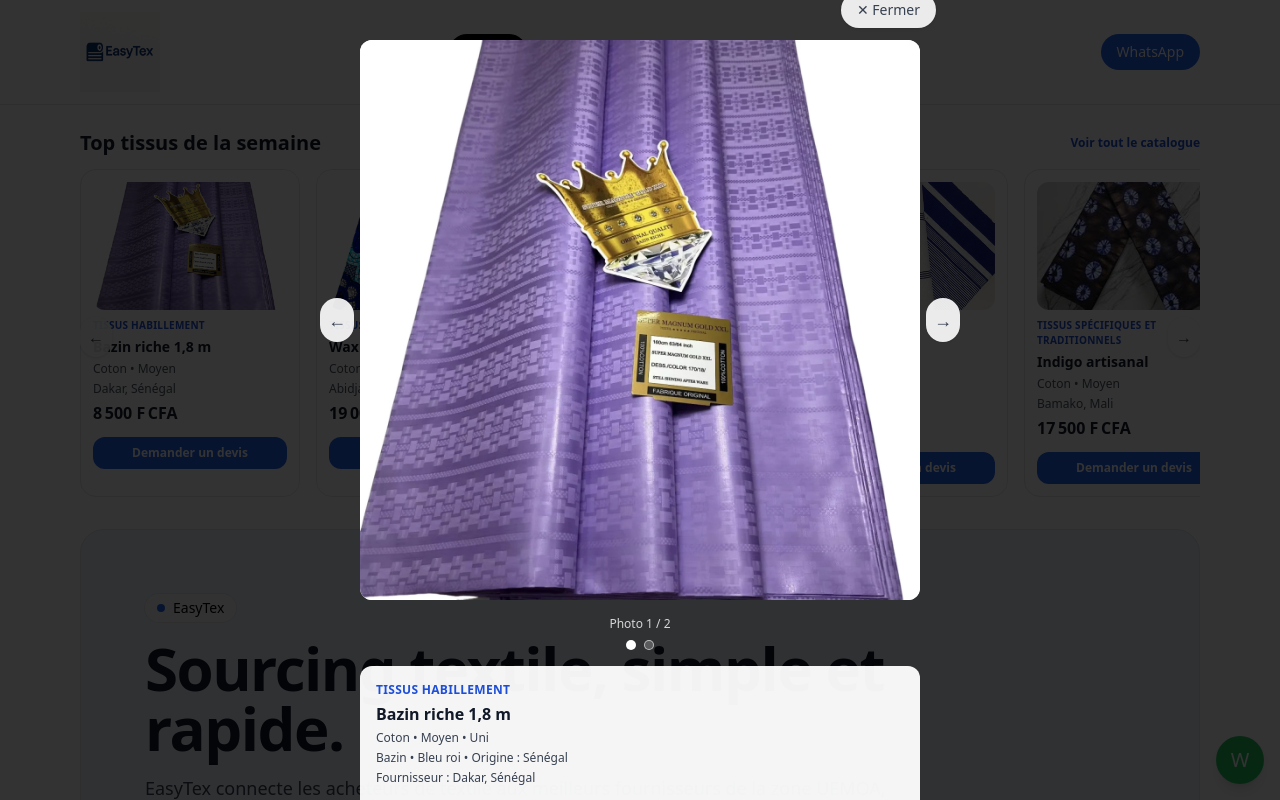
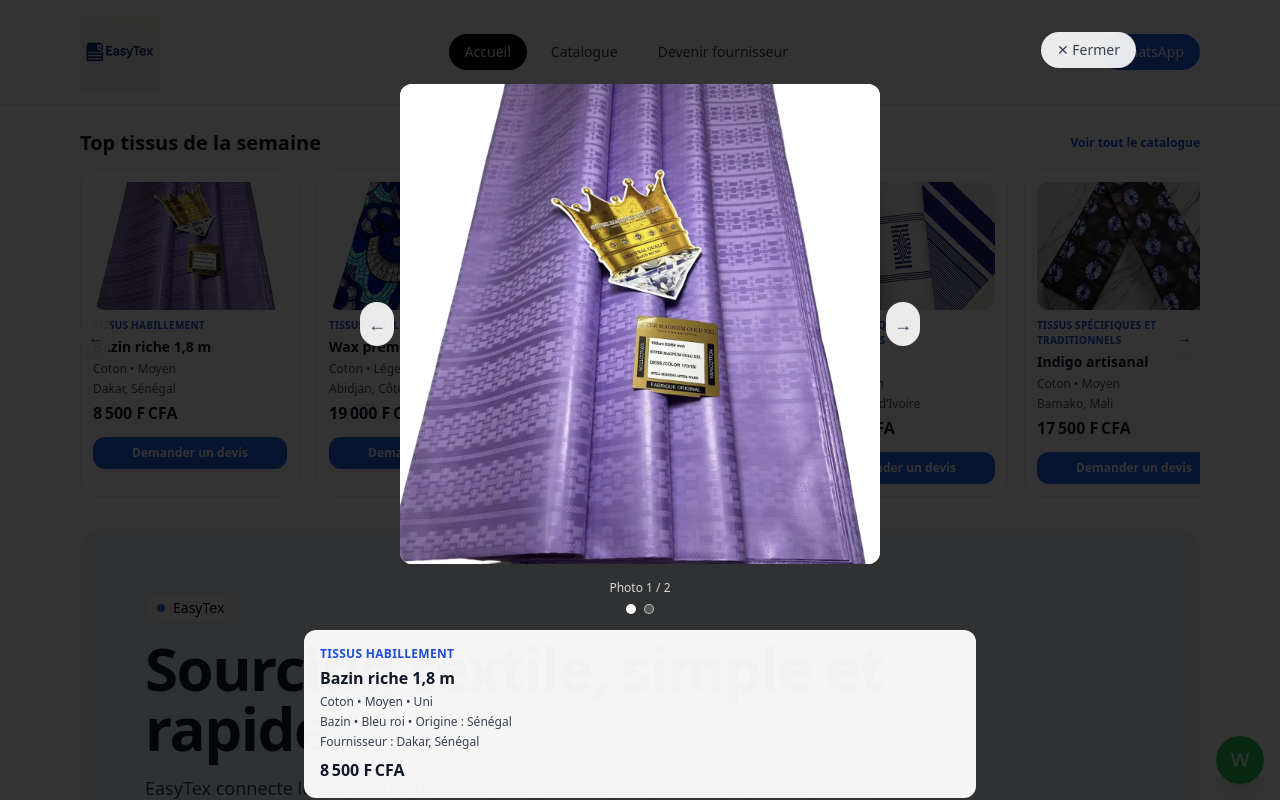
Before and after one commit to Ruth-Ya/easytex-mvp, a React (Vite) app: page / in a window 1280 px wide. Both pictures are taken after a click on the button 190 px from the left and 246 px from the top of the page. Shown: the top 800 px of the page. Built offline with nearby package versions, Linux system fonts and the light colour scheme.

Commit message:
Update App.jsx

```diff
--- a/src/App.jsx
+++ b/src/App.jsx
@@ -188,7 +188,7 @@ function Lightbox({
   onPrev,
   onNext,
   onSelect,
-  product, // ⚠️ NOUVEAU : infos produit
+  product, // infos produit
 }) {
   const [touchStartX, setTouchStartX] = useState(null);
   const [touchEndX, setTouchEndX] = useState(null);
@@ -245,16 +245,25 @@ function Lightbox({
   };
 
   return (
-    <div className="fixed inset-0 z-50 flex items-center justify-center bg-black/80">
-      <div className="absolute inset-0" onClick={onClose} />
-      <div className="relative z-10 flex max-h-[90vh] max-w-[92vw] flex-col items-center px-4">
-        <button
-          onClick={onClose}
-          className="absolute right-0 top-[-3rem] rounded-full bg-white/90 px-4 py-2 text-sm font-medium text-gray-700 shadow hover:bg-white"
-        >
-          ✕ Fermer
-        </button>
-
+    <div
+      className="fixed inset-0 z-50 flex justify-center overflow-y-auto bg-black/80"
+      onClick={onClose}
+    >
+      <div
+        className="my-8 flex w-full max-w-5xl flex-col items-center px-4"
+        onClick={(e) => e.stopPropagation()}
+      >
+        {/* Bouton fermer bien visible, non coupé */}
+        <div className="mb-4 flex w-full justify-end">
+          <button
+            onClick={onClose}
+            className="rounded-full bg-white/90 px-4 py-2 text-sm font-medium text-gray-700 shadow hover:bg-white"
+          >
+            ✕ Fermer
+          </button>
+        </div>
+
+        {/* Image + navigation */}
         <div
           className="relative flex items-center justify-center"
           onTouchStart={handleTouchStart}
@@ -288,7 +297,7 @@ function Lightbox({
           <img
             src={images[currentIndex]}
             alt=""
-            className="max-h-[70vh] max-w-[80vw] rounded-xl bg-white object-contain"
+            className="max-h-[60vh] max-w-[80vw] rounded-xl bg-white object-contain"
             onError={(e) => {
               e.currentTarget.onerror = null;
               e.currentTarget.src = "/logo-easytex.png";
@@ -321,9 +330,9 @@ function Lightbox({
           </div>
         )}
 
-        {/* ⚠️ NOUVEAU : description complète du tissu sous la photo */}
+        {/* Description produit sous la photo, avec scroll si besoin */}
         {product && (
-          <div className="mt-4 w-full max-w-[80vw] rounded-xl bg-white/95 p-4 text-sm text-gray-800">
+          <div className="mt-4 w-full max-w-2xl rounded-xl bg-white/95 p-4 text-sm text-gray-800">
             <div className="text-xs font-semibold uppercase tracking-wide text-blue-700">
               {product.category}
             </div>
@@ -1199,13 +1208,15 @@ function SupplierSignupView() {
       const data = await res.json();
 
       if (data.success) {
-        setStatusMessage(
+        // Popup de confirmation au lieu du message sous le formulaire
+        alert(
           "Merci ! Votre demande a bien été envoyée. L’équipe EasyTex vous recontactera sur WhatsApp."
         );
         setName("");
         setCity("");
         setCountry("");
         setWhatsapp("");
+        setStatusMessage("");
       } else {
         setStatusMessage(
           "Une erreur est survenue lors de l’envoi du formulaire. Merci de réessayer dans quelques instants."
@@ -1488,7 +1499,7 @@ export default function App() {
   const [lightboxOpen, setLightboxOpen] = useState(false);
   const [lightboxImages, setLightboxImages] = useState([]);
   const [lightboxIndex, setLightboxIndex] = useState(0);
-  const [lightboxProduct, setLightboxProduct] = useState(null); // ⚠️ NOUVEAU
+  const [lightboxProduct, setLightboxProduct] = useState(null);
 
   const [newsletterEmail, setNewsletterEmail] = useState("");
   const [catalogCategory, setCatalogCategory] = useState("Toutes");
@@ -1908,7 +1919,7 @@ export default function App() {
         onPrev={prevLightbox}
         onNext={nextLightbox}
         onSelect={setLightboxIndex}
-        product={lightboxProduct} // ⚠️ NOUVEAU : on passe le produit à la lightbox
+        product={lightboxProduct}
       />
     </div>
   );
```
